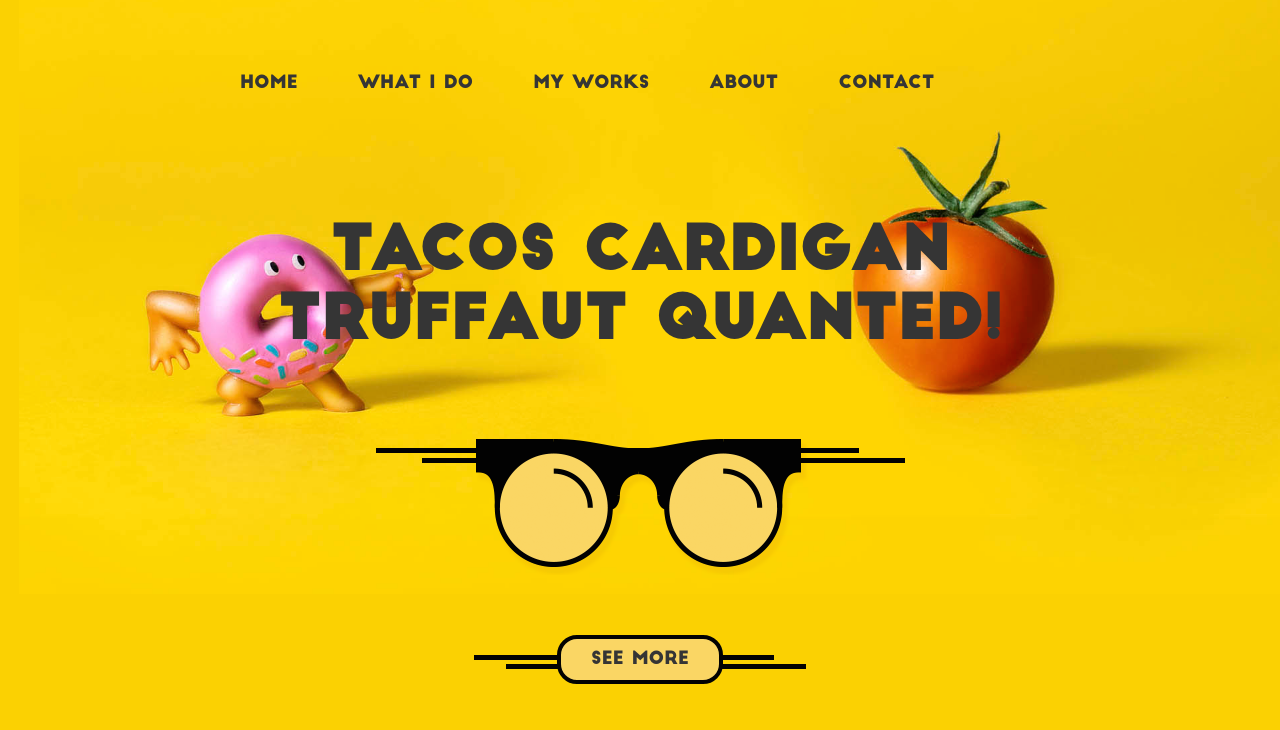
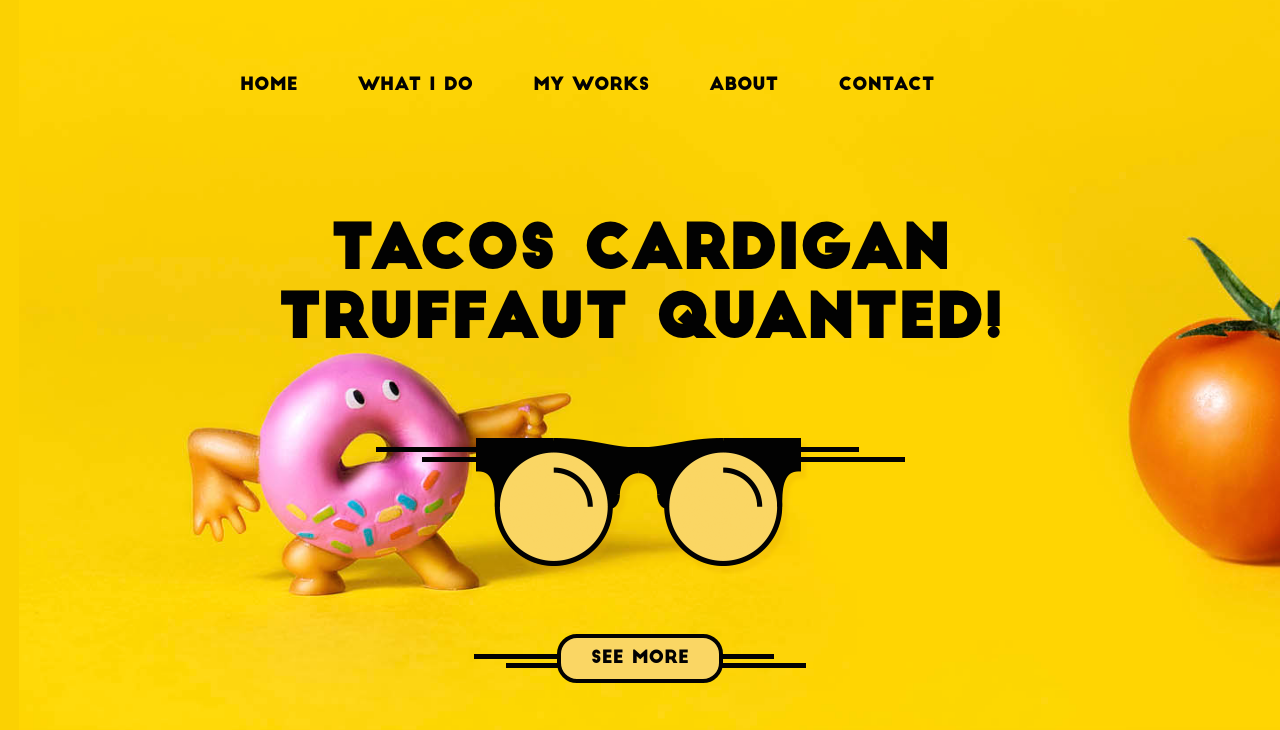
Before and after one commit to ksenyWhite/pink_donut, a website: page src/index.html in a window 1280 px wide. Shown: the top 730 px of the page. Drawn offline with Linux system fonts and the light colour scheme; files that its build step writes are made by us from their sources.

Commit message:
header finished

```diff
--- a/src/index.html
+++ b/src/index.html
@@ -32,11 +32,11 @@
                     <div class="row">
                         <div class="col-xs-18 col-sm-18 col-md-18 col-md-18">
                             <ul class="menu">
-                                <li class="menu-item">home</li>
-                                <li class="menu-item">what i do</li>
-                                <li class="menu-item">my works</li>
-                                <li class="menu-item">about</li>
-                                <li class="menu-item">contact</li>
+                                <li class="menu-item"><a href="#home">home</a></li>
+                                <li class="menu-item"><a href="#whatido">what i do</a></li>
+                                <li class="menu-item"><a href="#myworks">my works</a></li>
+                                <li class="menu-item"><a href="#about">about</a></li>
+                                <li class="menu-item"><a href="#contacts">contact</a></li>
                             </ul>
                         </div>
                         <div class="col-xs-18 col-sm-18 col-md-18 col-md-18">
--- a/src/sass/header.sass
+++ b/src/sass/header.sass
@@ -29,7 +29,8 @@ h1, h4, h5
   line-height: 1.5
   overflow-x: hidden
   background: $accent-color url("../img/header.jpg") no-repeat
-  background-size: 100%
+  color: $black-color
+  background-size: cover
   background-position-y: -126px
   background-position-x: 19px
   opacity: 0.99    // for negative z-index in .but
@@ -45,12 +46,22 @@ h1, h4, h5
   font-size: 18px
   text-align: center
 
-
   .menu-item
     list-style: none
     float: left
-    padding: 15px 30px
 
+  a
+    color: $black-color
+    text-decoration: none
+    display: inline-block
+    padding: 12px 30px
+    margin-top: 5px
+
+    &:hover
+      text-decoration: none
+      background-color: $black-color
+      color: $accent-color
+      border-radius: 19px
 
 .block-img
   display: block
```
Also changed, not shown: build/css/lib/bootstrap-grid-3.3.1.min.css, build/css/lib/media.css, build/css/main.css, build/exper.html, build/index.html, build/sass/body.sass, build/sass/fonts.sass, build/sass/header.sass.
